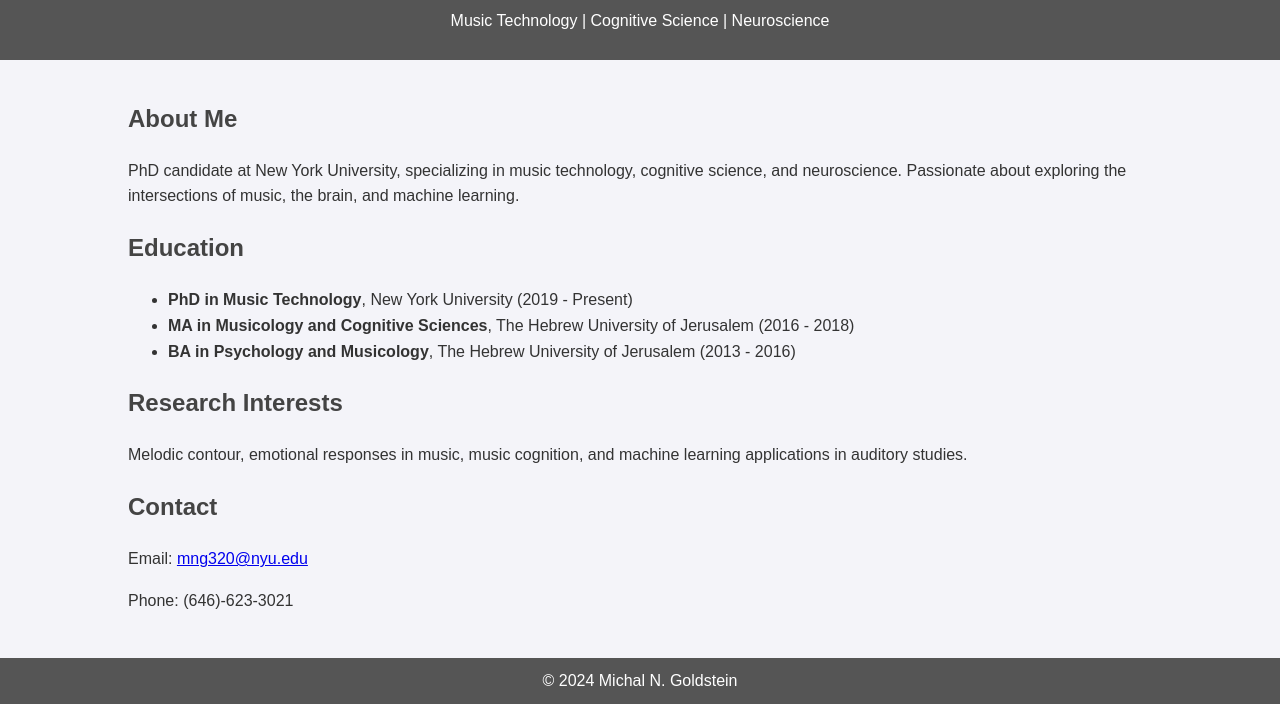
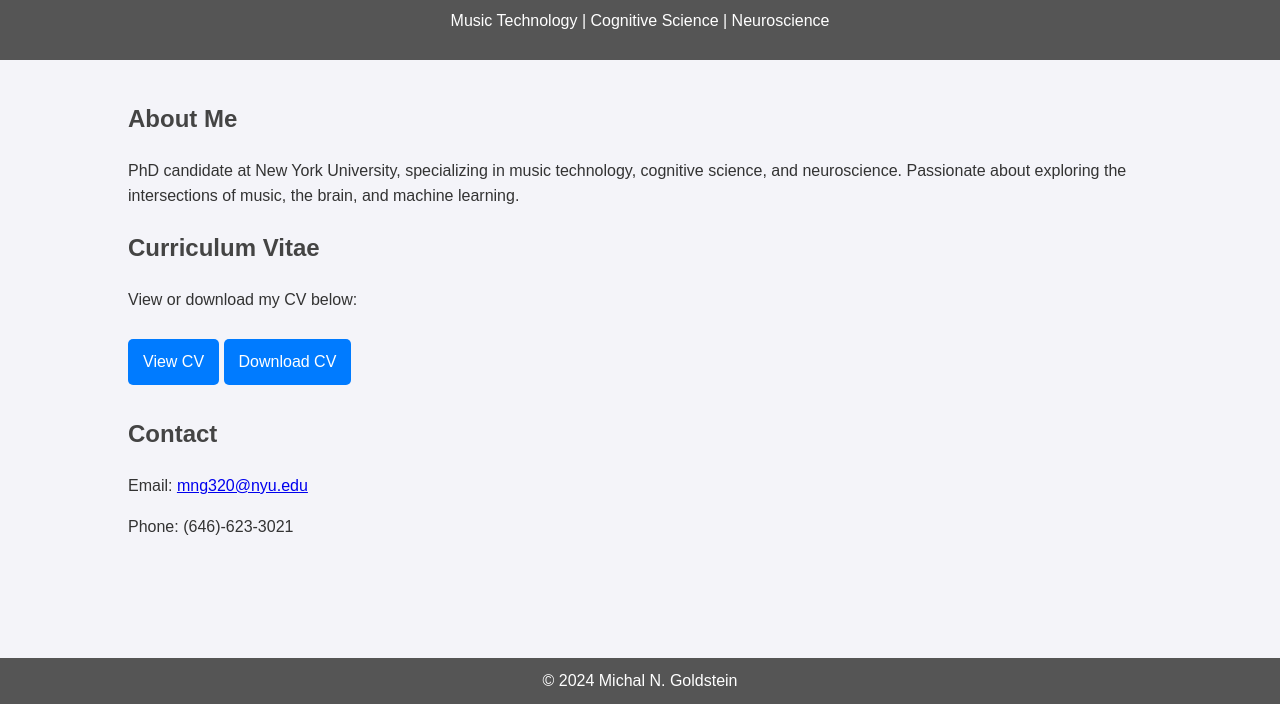
Before and after one commit to MichalGoldstein/Website, a plain HTML site: page index.html in a window 1280 px wide. Shown: the part 96-800 px from the top of the page. Drawn offline with Linux system fonts and the light colour scheme.

Commit message:
added cv

```diff
--- a/index.html
+++ b/index.html
@@ -40,6 +40,19 @@
             bottom: 0;
             width: 100%;
         }
+        .cv-links a {
+            display: inline-block;
+            margin: 10px 0;
+            padding: 10px 15px;
+            background: #007BFF;
+            color: white;
+            text-decoration: none;
+            border-radius: 5px;
+            transition: background 0.3s;
+        }
+        .cv-links a:hover {
+            background: #0056b3;
+        }
     </style>
 </head>
 <body>
@@ -53,16 +66,12 @@
             <p>PhD candidate at New York University, specializing in music technology, cognitive science, and neuroscience. Passionate about exploring the intersections of music, the brain, and machine learning.</p>
         </section>
         <section>
-            <h2>Education</h2>
-            <ul>
-                <li><strong>PhD in Music Technology</strong>, New York University (2019 - Present)</li>
-                <li><strong>MA in Musicology and Cognitive Sciences</strong>, The Hebrew University of Jerusalem (2016 - 2018)</li>
-                <li><strong>BA in Psychology and Musicology</strong>, The Hebrew University of Jerusalem (2013 - 2016)</li>
-            </ul>
-        </section>
-        <section>
-            <h2>Research Interests</h2>
-            <p>Melodic contour, emotional responses in music, music cognition, and machine learning applications in auditory studies.</p>
+            <h2>Curriculum Vitae</h2>
+            <p>View or download my CV below:</p>
+            <div class="cv-links">
+                <a href="Goldstein_CV.pdf" target="_blank">View CV</a>
+                <a href="Goldstein_CV.pdf" download="Goldstein_CV.pdf">Download CV</a>
+            </div>
         </section>
         <section>
             <h2>Contact</h2>
```
Also changed, not shown: 1 other file.
